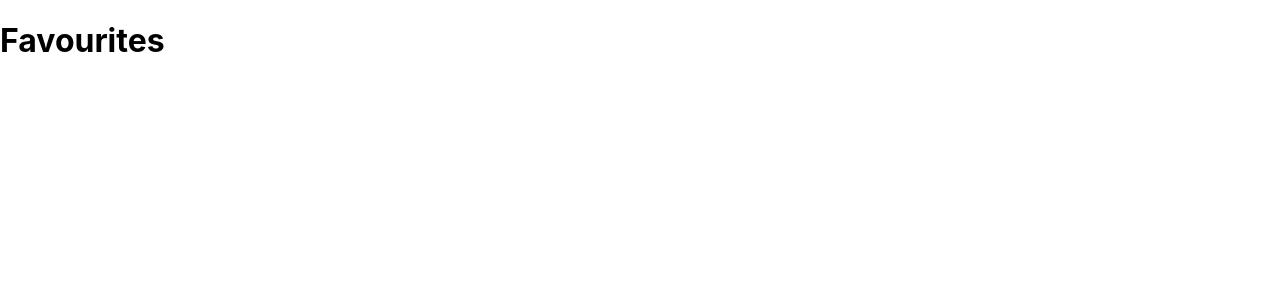
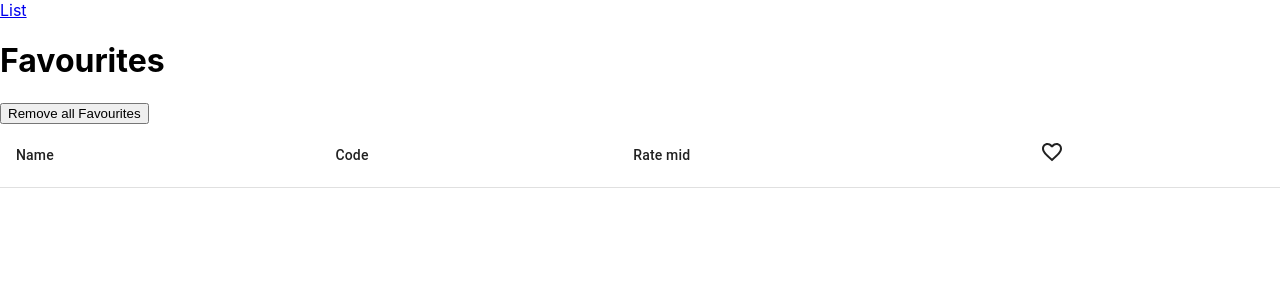
Before and after one commit to majkel12345/Frontend-Practical-Assignment-, a React (Create React App) app in the folder frontend-practical-assignment/: page /fav in a window 1280 px wide. Shown: the top 300 px of the page. Built offline with nearby package versions, Linux system fonts and the light colour scheme.

Commit message:
fav component completed

```diff
--- a/frontend-practical-assignment/src/Fav.js
+++ b/frontend-practical-assignment/src/Fav.js
@@ -1,9 +1,66 @@
-import React from "react";
+import React, { useEffect, useState } from "react";
+import { useStateValue } from "./StateProvider";
+import { Link } from "react-router-dom";
+import FavoriteIcon from "@material-ui/icons/Favorite";
+import FavoriteBorderIcon from "@material-ui/icons/FavoriteBorder";
+import { actionTypes } from "./reducer";
+import Table from "@material-ui/core/Table";
+import TableBody from "@material-ui/core/TableBody";
+import TableCell from "@material-ui/core/TableCell";
+import TableHead from "@material-ui/core/TableHead";
+import TableRow from "@material-ui/core/TableRow";
 
 const Fav = () => {
+  const [{ term }, dispatch] = useStateValue();
+  const [favourites, setFavourites] = useState(term);
+
+  useEffect(() => {
+    dispatch({
+      type: actionTypes.ADD_FAV,
+      term: favourites,
+    });
+  }, [favourites]);
+
+  const handleOnClick = (value) => {
+    setFavourites(favourites.filter((obj) => obj.mid !== value.mid));
+  };
+
+  const handleOnRemove = (e) => {
+    e.preventDefault();
+    setFavourites([]);
+  };
+
   return (
-    <div>
+    <div className="fav__container">
+      <Link to="/">List</Link>
       <h1>Favourites</h1>
+      <button onClick={handleOnRemove}>Remove all Favourites</button>
+      <Table>
+        <TableHead>
+          <TableRow>
+            <TableCell>Name</TableCell>
+            <TableCell>Code</TableCell>
+            <TableCell>Rate mid</TableCell>
+            <TableCell>
+              <FavoriteBorderIcon />
+            </TableCell>
+          </TableRow>
+        </TableHead>
+        <TableBody>
+          {term.map((rate, index) => {
+            return (
+              <TableRow key={index}>
+                <TableCell>{rate.currency}</TableCell>
+                <TableCell>{rate.code}</TableCell>
+                <TableCell>{rate.mid}</TableCell>
+                <TableCell onClick={() => handleOnClick(rate)}>
+                  <FavoriteIcon />
+                </TableCell>
+              </TableRow>
+            );
+          })}
+        </TableBody>
+      </Table>
     </div>
   );
 };
```
